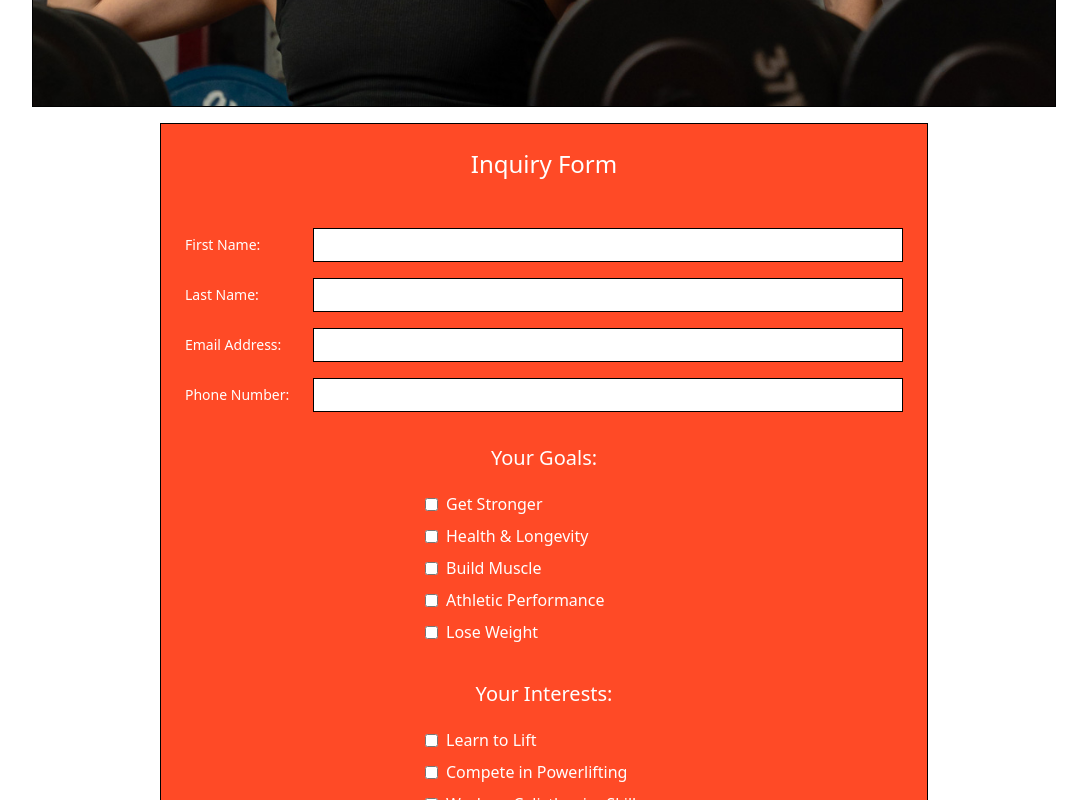
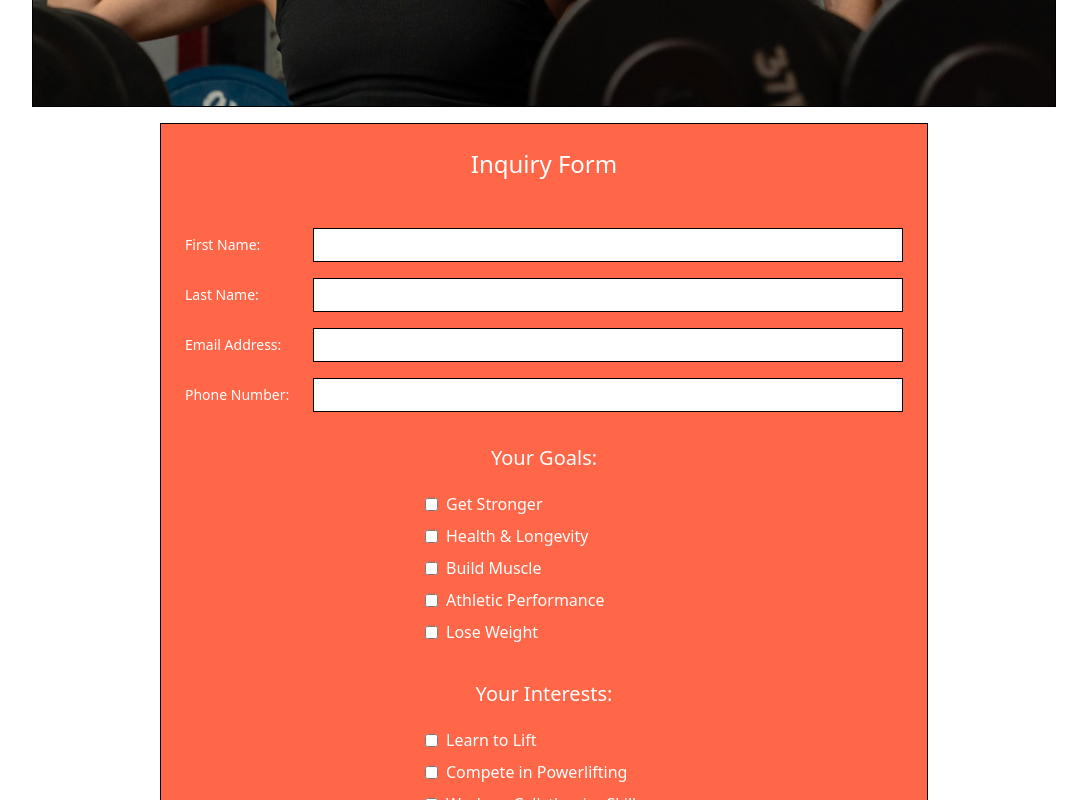
Before and after one commit to aberger3647/big-al, a React (Vite) app: page /contact in a window 1280 px wide. Shown: the part 740-1540 px from the top of the page, without its empty margins (96-1183 px from the left). Built offline with nearby package versions, Linux system fonts and the light colour scheme.

Commit message:
update red color for better contrast

```diff
--- a/src/components/InquiryForm.tsx
+++ b/src/components/InquiryForm.tsx
@@ -129,7 +129,7 @@ export const InquiryForm = () => {
   return (
     <>
       <form
-        className="p-6 border bg-[#ff4a26] m-4 md:max-w-3xl w-full"
+        className="p-6 border bg-[#ff6748] m-4 md:max-w-3xl w-full"
         onSubmit={handleSubmit(onSubmit)}
         name="inquiry"
         method="POST"
--- a/src/components/Services.tsx
+++ b/src/components/Services.tsx
@@ -66,7 +66,7 @@ export const Services = () => {
               </div>
             </div>
 
-            <div className="border p-6 md:p-8 bg-[#ff4a26] flex-1 flex flex-col">
+            <div className="border p-6 md:p-8 bg-[#ff6748] flex-1 flex flex-col">
               <h2 className="text-2xl mb-4 text-center text-white">
                 Online Training{" "}
               </h2>
```
